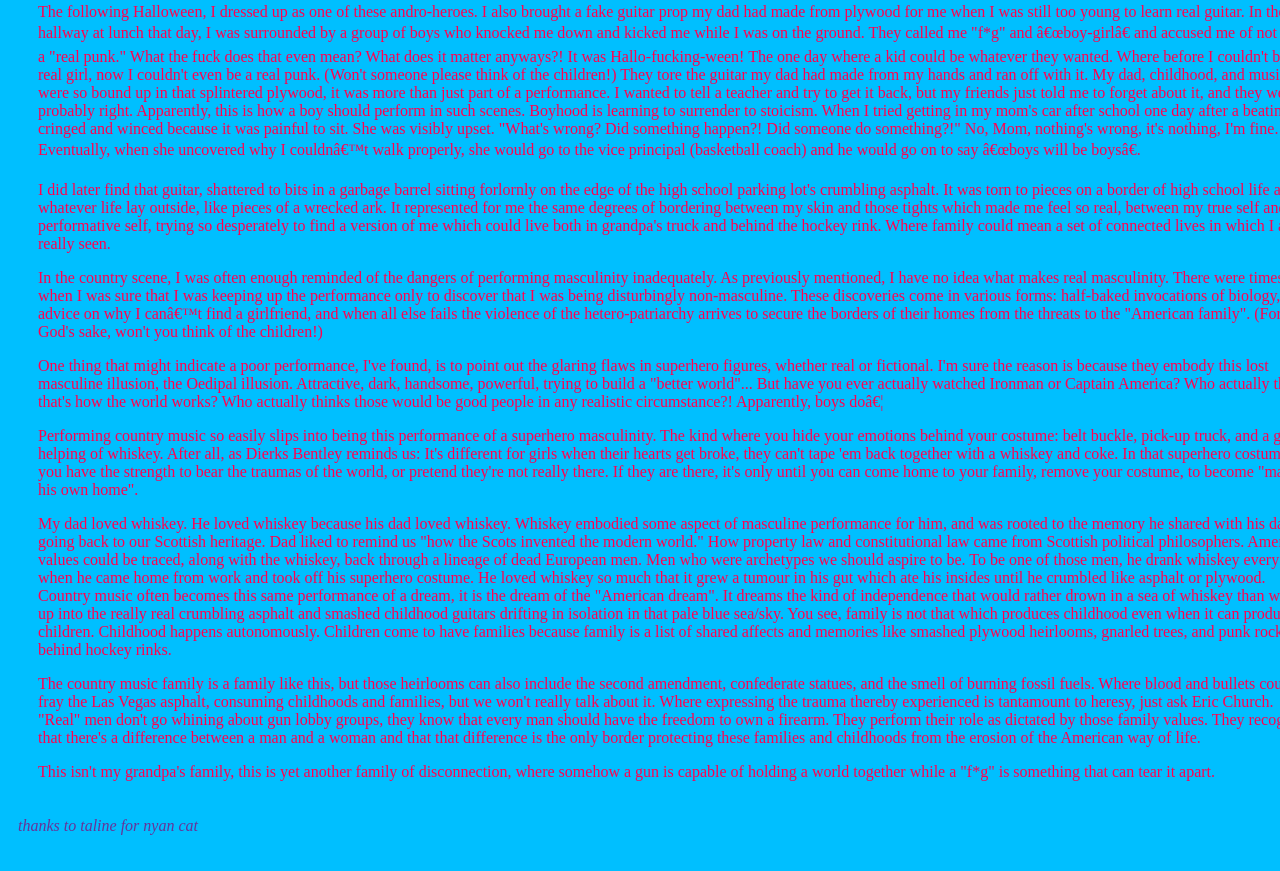
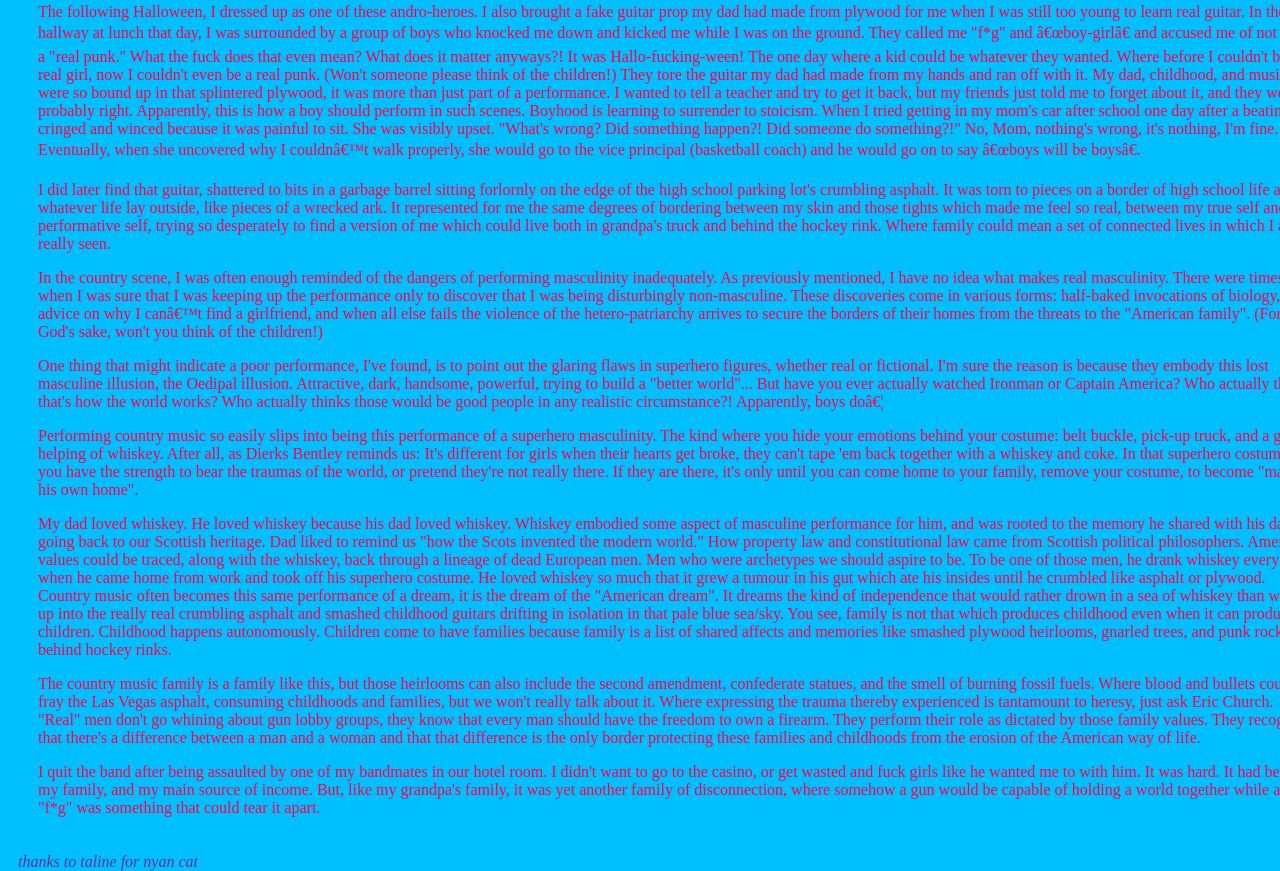
Before and after one commit to very-soft-particles/robyngrayquest, a plain HTML site: page blog.html in a window 1280 px wide. Shown: the part 1205-2076 px from the top of the page. Before the commit the page ends 2040 px from the top, so only its background shows below. Drawn offline with Linux system fonts and the light colour scheme.

```diff
--- a/blog.html
+++ b/blog.html
@@ -95,8 +95,8 @@ You see, family is not that which produces childhood even when it can produce ch
 The country music family is a family like this, but those heirlooms can also include the second amendment, confederate statues, and the smell of burning fossil fuels. Where blood and bullets could fray the Las Vegas asphalt, consuming childhoods and families, but we won't really talk about it. Where expressing the trauma thereby experienced is tantamount to heresy, just ask Eric Church. "Real" men don't go whining about gun lobby groups, they know that every man should have the freedom to own a firearm. They perform their role as dictated by those family values. They recognize that there's a difference between a man and a woman and that that difference is the only border protecting these families and childhoods from the erosion of the American way of life.
           </p>
           <p>
-
-This isn't my grandpa's family, this is yet another family of disconnection, where somehow a gun is capable of holding a world together while a "f*g" is something that can tear it apart.
+I quit the band after being assaulted by one of my bandmates in our hotel room. I didn't want to go to the casino, or get wasted and fuck girls like he wanted me to with him.
+It was hard. It had become my family, and my main source of income. But, like my grandpa's family, it was yet another family of disconnection, where somehow a gun would be capable of holding a world together while a "f*g" was something that could tear it apart.
         </div>
     </div>
 
```
Also changed, not shown: 1 other file.
